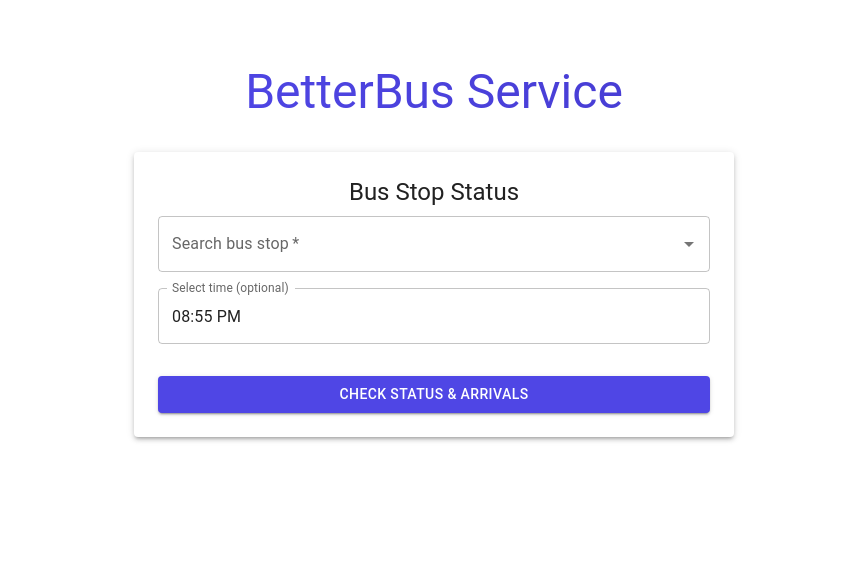
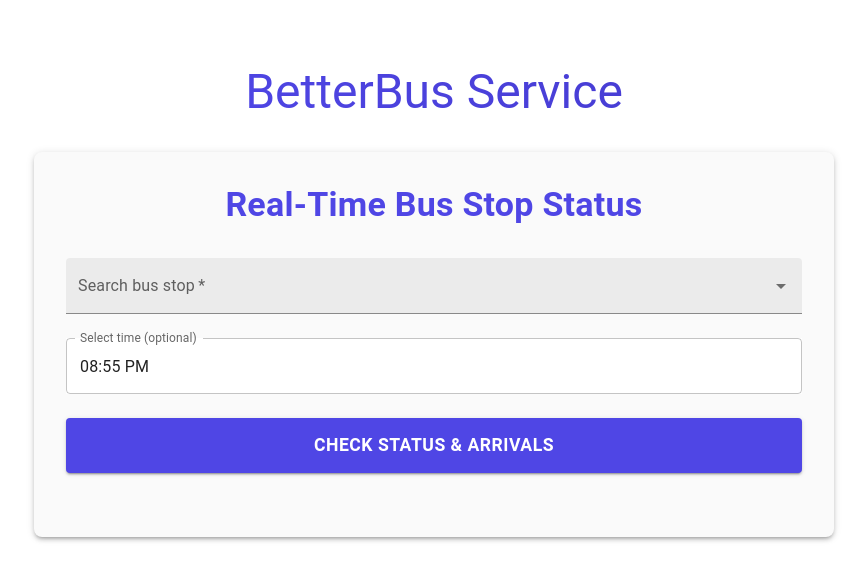
Before and after one commit to JacobMellick/Bussin, a React (Vite) app in the folder frontend/: page / in a window 1280 px wide. Shown: the top 580 px of the page, without its empty margins (206-1073 px from the left). Built offline with nearby package versions, Linux system fonts and the light colour scheme.

Commit message:
setup maps

```diff
--- a/frontend/package.json
+++ b/frontend/package.json
@@ -15,6 +15,7 @@
     "@mui/icons-material": "^6.4.6",
     "@mui/material": "^6.4.6",
     "@mui/x-date-pickers": "^7.27.1",
+    "@react-google-maps/api": "^2.20.6",
     "dayjs": "^1.11.13",
     "react": "^19.0.0",
     "react-dom": "^19.0.0"
--- a/frontend/src/components/CombinedStatusForm.tsx
+++ b/frontend/src/components/CombinedStatusForm.tsx
@@ -1,5 +1,5 @@
-import { useState, useEffect, SetStateAction } from 'react';
-import { CrowdStatus, ArrivalInfo } from '../types/types';
+import { useState, useEffect } from 'react';
+import { ArrivalInfo } from '../types/types';
 import {
     Paper,
     Typography,
@@ -14,6 +14,7 @@ import {
 } from '@mui/material';
 import { TimePicker } from '@mui/x-date-pickers/TimePicker';
 import dayjs, { Dayjs } from 'dayjs';
+import { GoogleMap, LoadScript, Marker, InfoWindow } from '@react-google-maps/api';
 
 const CombinedStatusForm = () => {
     const [busStop, setBusStop] = useState<any>(null);
@@ -22,6 +23,19 @@ const CombinedStatusForm = () => {
     const [arrivalTimes, setArrivalTimes] = useState<ArrivalInfo[] | null>(null);
     const [stops, setStops] = useState<any[]>([]);
 
+    const [selectedStop, setSelectedStop] = useState<any>(null);
+    const [mapCenter, setMapCenter] = useState<{ lat: number, lng: number } | null>(null);
+
+    const containerStyle = {
+        width: '100%',
+        height: '400px'
+    };
+
+    const mapOptions = {
+        zoomControl: true,
+        streetViewControl: false,
+        mapTypeControl: false,
+    };
 
     useEffect(() => {
         const fetchStops = async () => {
@@ -33,7 +47,7 @@ const CombinedStatusForm = () => {
 
             const data = await response.json();
             console.log('Fetched stops:', data);
-            const uniqueStops: SetStateAction<any[]> = [];
+            const uniqueStops: any[] = [];
             const stopNames = new Set();
 
             data.features.forEach((stop: any) => {
@@ -50,8 +64,14 @@ const CombinedStatusForm = () => {
         fetchStops();
     }, []);
 
-
-
+    useEffect(() => {
+        if (busStop) {
+            const lat = busStop.geometry.coordinates[1];
+            const lng = busStop.geometry.coordinates[0];
+            setMapCenter({ lat, lng });
+            setSelectedStop(busStop);
+        }
+    }, [busStop]);
 
     const handleSubmit = async (e: React.FormEvent) => {
         e.preventDefault();
@@ -86,7 +106,6 @@ const CombinedStatusForm = () => {
         }
     };
 
-
     const getStatusSeverity = (status: string) => {
         switch (status) {
             case 'Overcrowded': return 'error';
@@ -95,13 +114,40 @@ const CombinedStatusForm = () => {
             default: return 'info';
         }
     };
+    return (
+        <Paper
+            elevation={3}
+            sx={{
+                p: 4,
+                maxWidth: 800,
+                mx: 'auto',
+                borderRadius: 2,
+                bgcolor: '#fafafa'
+            }}
+        >
+            <Typography
+                variant="h4"
+                gutterBottom
+                sx={{
+                    mb: 4,
+                    fontWeight: 'bold',
+                    color: 'primary.main',
+                    textAlign: 'center'
+                }}
+            >
+                Real-Time Bus Stop Status
+            </Typography>
 
-    return (
-        <Paper elevation={3} sx={{ p: 3, maxWidth: 600, mx: 'auto' }}>
-            <Typography variant="h5" gutterBottom>
-                Bus Stop Status
-            </Typography>
-            <Box component="form" onSubmit={handleSubmit} sx={{ display: 'flex', flexDirection: 'column', gap: 2 }}>
+            <Box
+                component="form"
+                onSubmit={handleSubmit}
+                sx={{
+                    display: 'flex',
+                    flexDirection: 'column',
+                    gap: 3,
+                    mb: 4
+                }}
+            >
                 <Autocomplete
                     options={stops}
                     getOptionLabel={(option: any) => option.properties.stop_name}
@@ -112,6 +158,7 @@ const CombinedStatusForm = () => {
                             {...params}
                             label="Search bus stop"
                             required
+                            variant="filled"
                         />
                     )}
                 />
@@ -120,12 +167,18 @@ const CombinedStatusForm = () => {
                     label="Select time (optional)"
                     value={currentTime}
                     onChange={(newValue) => setCurrentTime(newValue)}
+                    sx={{ bgcolor: 'white' }}
                 />
 
                 <Button
                     variant="contained"
                     type="submit"
-                    sx={{ mt: 2 }}
+                    size="large"
+                    sx={{
+                        py: 1.5,
+                        fontSize: '1.1rem',
+                        fontWeight: 'bold'
+                    }}
                 >
                     Check Status{currentTime && ' & Arrivals'}
                 </Button>
@@ -134,15 +187,36 @@ const CombinedStatusForm = () => {
             {crowdStatus && (
                 <Alert
                     severity={getStatusSeverity(crowdStatus)}
-                    sx={{ mt: 2 }}
+                    sx={{
+                        mt: 2,
+                        mb: 4,
+                        py: 2,
+                        fontSize: '1.1rem'
+                    }}
                 >
-                    Current Status: {crowdStatus}
+                    Current Status: <strong>{crowdStatus}</strong>
                 </Alert>
             )}
 
             {currentTime && arrivalTimes && (
-                <Box sx={{ mt: 3 }}>
-                    <Typography variant="h6" gutterBottom>
+                <Box
+                    sx={{
+                        mt: 4,
+                        p: 3,
+                        bgcolor: 'white',
+                        borderRadius: 2,
+                        boxShadow: 1
+                    }}
+                >
+                    <Typography
+                        variant="h6"
+                        gutterBottom
+                        sx={{
+                            color: 'primary.main',
+                            fontWeight: 'bold',
+                            mb: 2
+                        }}
+                    >
                         Upcoming Arrivals
                     </Typography>
                     <List>
@@ -150,21 +224,77 @@ const CombinedStatusForm = () => {
                             <ListItem
                                 key={arrival.vehicleId}
                                 sx={{
-                                    bgcolor: 'background.paper',
-                                    mb: 1,
-                                    borderRadius: 1,
-                                    border: '1px solid',
-                                    borderColor: 'divider'
+                                    bgcolor: '#f5f5f5',
+                                    mb: 1.5,
+                                    borderRadius: 2,
+                                    transition: 'transform 0.2s',
+                                    '&:hover': {
+                                        transform: 'scale(1.02)',
+                                        bgcolor: '#f0f0f0'
+                                    }
                                 }}
                             >
                                 <ListItemText
-                                    primary={arrival.vehicleId}
-                                    secondary={`Arrives in ${arrival.minutes} minutes`}
+                                    primary={
+                                        <Typography variant="subtitle1" fontWeight="bold">
+                                            {arrival.vehicleId}
+                                        </Typography>
+                                    }
+                                    secondary={
+                                        <Typography variant="body2" color="text.secondary">
+                                            Arrives in {arrival.minutes} minutes
+                                        </Typography>
+                                    }
                                 />
                             </ListItem>
                         ))}
                     </List>
+                </Box>
+            )}
 
+            {mapCenter && (
+                <Box
+                    sx={{
+                        mt: 4,
+                        p: 3,
+                        bgcolor: 'white',
+                        borderRadius: 2,
+                        boxShadow: 1
+                    }}
+                >
+                    <Typography
+                        variant="h6"
+                        gutterBottom
+                        sx={{
+                            color: 'primary.main',
+                            fontWeight: 'bold',
+                            mb: 2
+                        }}
+                    >
+                        Bus Stop Location
+                    </Typography>
+                    <LoadScript googleMapsApiKey="YOUR_GOOGLE_MAPS_API_KEY">
+                        <GoogleMap
+                            mapContainerStyle={{
+                                ...containerStyle,
+                                borderRadius: '8px',
+                            }}
+                            center={mapCenter}
+                            zoom={15}
+                            options={mapOptions}
+                        >
+                            <Marker position={mapCenter} />
+                            {selectedStop && (
+                                <InfoWindow position={mapCenter}>
+                                    <Box sx={{ p: 1 }}>
+                                        <Typography variant="body1" fontWeight="medium">
+                                            {selectedStop.properties.stop_name}
+                                        </Typography>
+                                    </Box>
+                                </InfoWindow>
+                            )}
+                        </GoogleMap>
+                    </LoadScript>
                 </Box>
             )}
         </Paper>
```
Also changed, not shown: 2 other files (tests, documents, lock files or other folders).
